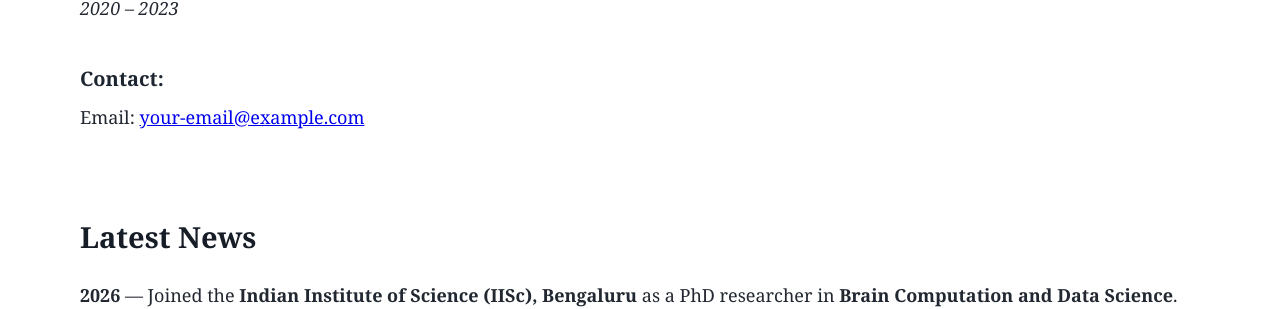
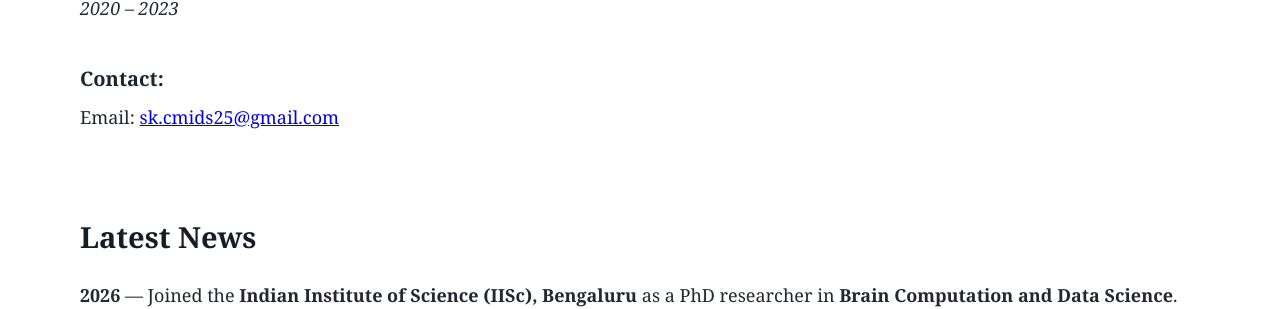
Before and after one commit to soumyajoykundu/sk-portfolio, a Jekyll site: the page built from index.md, in a window 1280 px wide and 900 px high, scrolled down 543 px. Shown: the part 155-464 px from the top of the window. Built offline with Jekyll 4.4.1, drawn with Linux system fonts in a browser that asks for light colours.

Commit message:
Update contact email and profile image source

```diff
--- a/_layouts/default.html
+++ b/_layouts/default.html
@@ -179,8 +179,8 @@
 
         Email:
 
-        <a href="mailto:your-email@example.com">
-          your-email@example.com
+        <a href="mailto:sk.cmids25@gmail.com">
+         sk.cmids25@gmail.com
         </a>
 
       </p>
@@ -195,7 +195,7 @@
 
 
       <img
-        src="{{ '/assets/img/profile.jpg' | relative_url }}"
+        src="{{ '/assets/img/profile.png' | relative_url }}"
         alt="Soumyajoy Kundu"
         class="profile-photo"
       >
```
